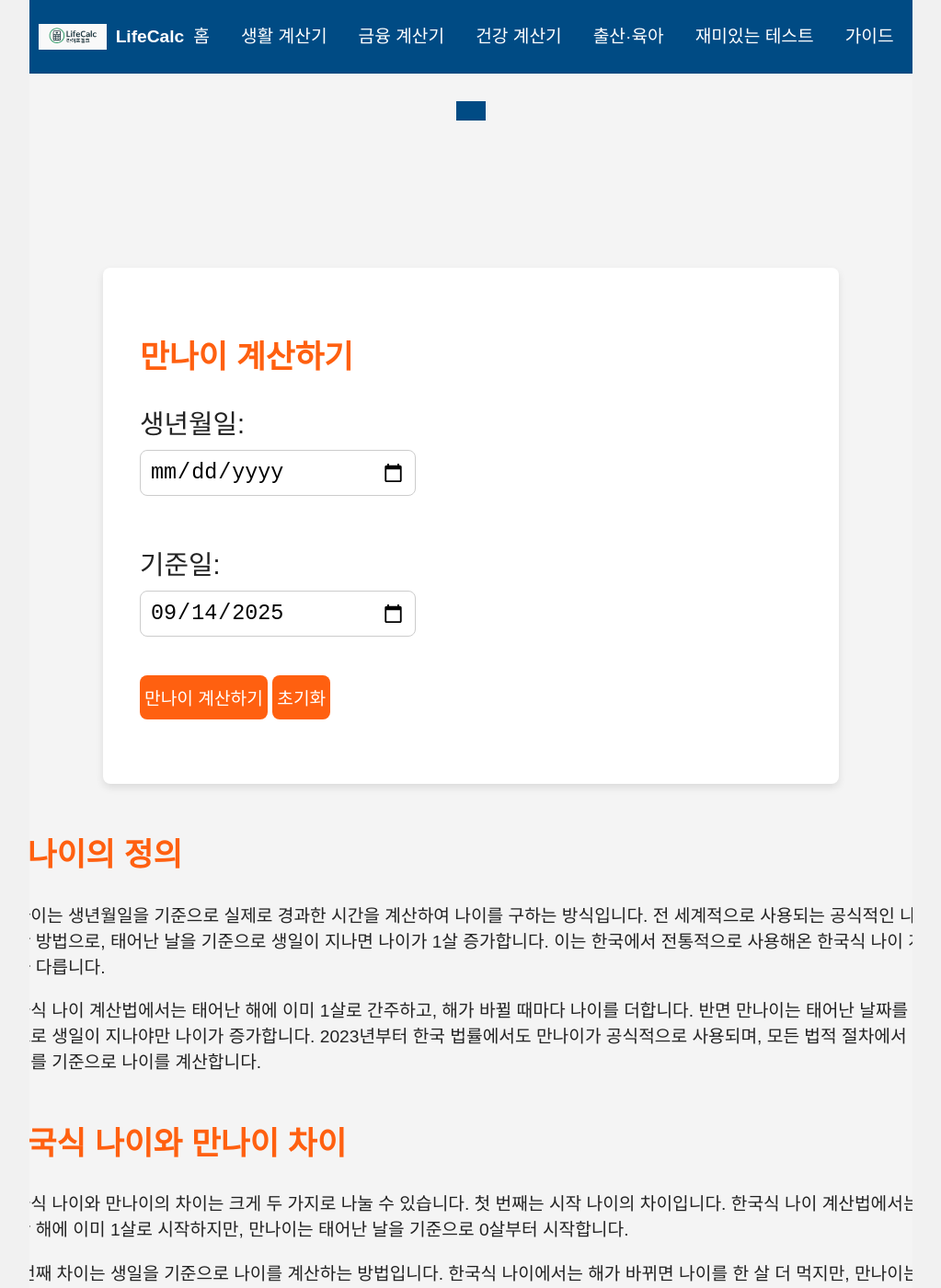
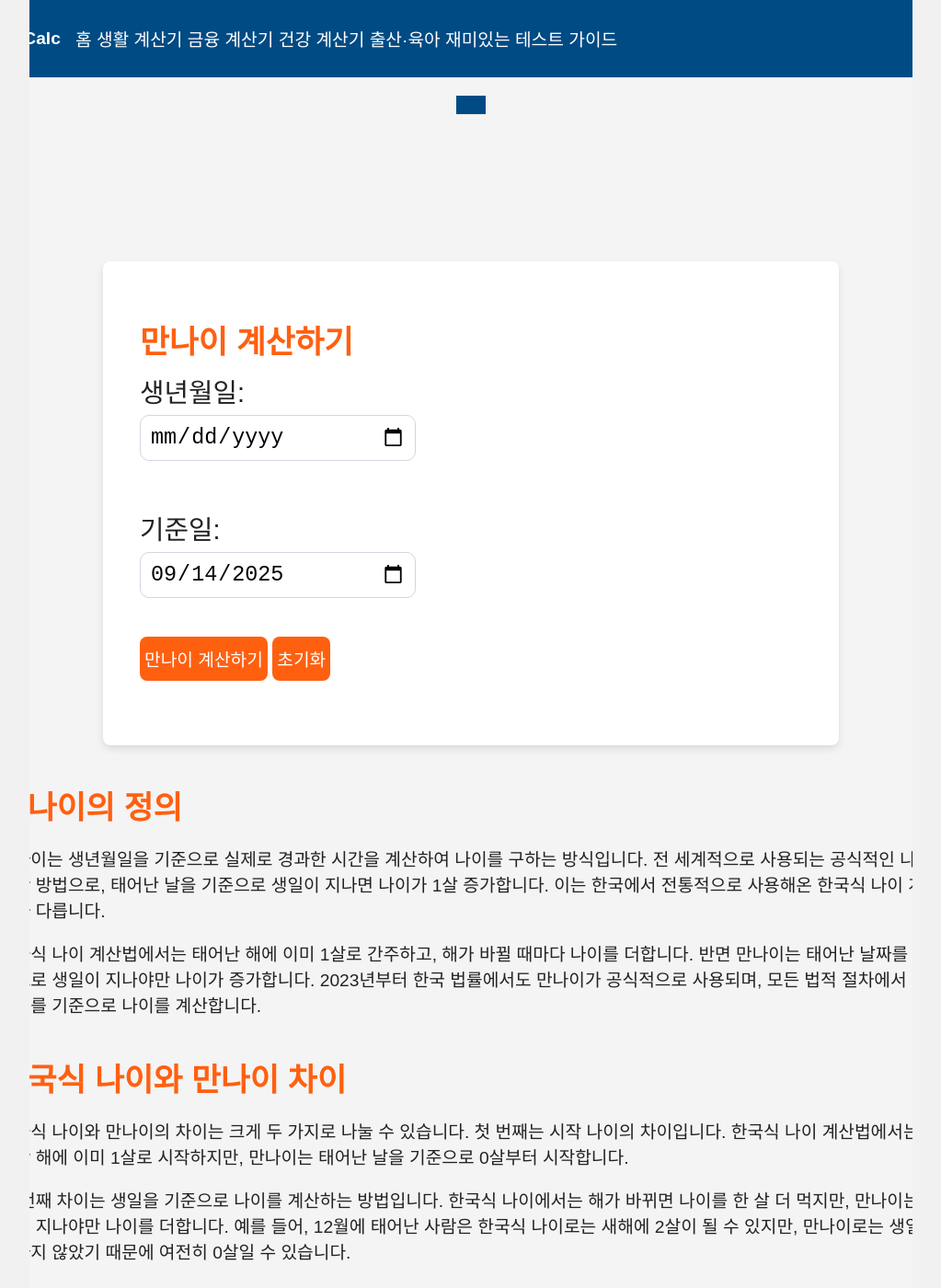
Before and after one commit to khai-lang/LifeCalc, a Jekyll site: the page built from index.html, in a window 1280 px wide and 1400 px high. Shown: the whole window at 92% size, without its empty margins (128-1151 px from the left). Built offline with Jekyll 4.4.1, drawn with Linux system fonts in a browser that asks for light colours.

Commit message:
Update default.html

```diff
--- a/_layouts/default.html
+++ b/_layouts/default.html
@@ -3,145 +3,119 @@
 <head>
   <meta charset="utf-8">
   <title>{{ page.title }} | {{ site.title }}</title>
-  <script async src="https://pagead2.googlesyndication.com/pagead/js/adsbygoogle.js?client=ca-pub-3758454239921831"
-     crossorigin="anonymous"></script>
   <meta name="viewport" content="width=device-width, initial-scale=1">
   <meta name="description" content="{{ page.description | default: site.description }}">
   {% seo %}
+
+  <!-- Adsense (사이트 전체 1회) : 필요 없으면 제거 -->
+  <script async src="https://pagead2.googlesyndication.com/pagead/js/adsbygoogle.js?client=ca-pub-3758454239921831" crossorigin="anonymous"></script>
+
   <style>
-.ad-box{
-  max-width: 728px;   /* 최대 크기 (PC 기준) */
-  margin: 20px auto;  /* 가운데 정렬 + 위아래 여백 */
-}
+    /* ====== 디자인 변수 (여기만 바꾸면 전체가 바뀝니다) ====== */
+    :root{
+      --brand:#0b4c74;         /* 헤더 배경 */
+      --brand-ink:#ffffff;     /* 헤더 글자 */
+      --accent:#ff6a00;        /* 포인트(제목/버튼) */
+      --text:#222; --muted:#6b7280; --bg:#f5f7fa; --card:#fff; --line:#e6ebf0;
+      --max:1100px;            /* 본문 최대 너비 */
+      --nav-size:18px;         /* 헤더 메뉴 글자 크기 */
+      --nav-h:64px;            /* 헤더 높이 */
+      --hero-h1:32px;          /* 페이지 메인 제목 */
+      --hero-h2:22px;          /* 섹션 제목 */
+      --radius:14px;
+    }
 
-    :root{
-      --brand:#0b4c74; --text:#222; --bg:#fff; --muted:#f6f7f9; --line:#e9eef2;
+    *{box-sizing:border-box}
+    html,body{margin:0;background:var(--bg);color:var(--text);font-family:system-ui,-apple-system,Segoe UI,Roboto,Apple SD Gothic Neo,Noto Sans KR,sans-serif}
+    a{color:inherit;text-decoration:none}
+
+    /* 공통 컨테이너 */
+    .wrap{max-width:var(--max);margin:0 auto;padding:0 16px}
+    main{max-width:var(--max);margin:0 auto;padding:24px 16px}
+
+    /* 헤더 (풀폭) */
+    header{position:sticky;top:0;z-index:1000;background:var(--brand);color:var(--brand-ink);box-shadow:0 1px 0 rgba(0,0,0,.06)}
+    .header-wrap{max-width:none;width:100%;padding:0 20px;height:var(--nav-h);display:flex;align-items:center;gap:16px}
+    .brand{display:flex;align-items:center;gap:10px;font-weight:700}
+    .brand img{height:28px;width:auto;display:block}
+
+    /* 네비게이션 (데스크톱 가로 + 드롭다운) */
+    nav.site-nav{margin-left:auto}
+    .nav-ul{list-style:none;margin:0;padding:0;display:flex;gap:8px;align-items:center;font-size:var(--nav-size)}
+    .nav-ul>li>a,.nav-ul>li>button{
+      color:var(--brand-ink);padding:10px 12px;border-radius:10px;background:transparent;border:0;cursor:pointer;font:inherit
     }
-    *{box-sizing:border-box}
-    html,body{margin:0;padding:0;background:var(--bg);color:var(--text);font-family:system-ui,-apple-system,Segoe UI,Roboto,Apple SD Gothic Neo,Noto Sans KR,sans-serif}
-    a{text-decoration:none;color:inherit}
-    .wrap{max-width:1100px;margin:0 auto;padding:10px 16px}
-    /* Header */
-    header{position:sticky;top:0;background:var(--brand);color:#fff;z-index:1000;border-bottom:1px solid rgba(0,0,0,.06)}
-    .brand{display:flex;align-items:center;gap:10px;font-weight:700}
-    .brand img{height:26px;width:26px}
-    .nav-bar{display:flex;align-items:center;justify-content:space-between}
-    /* Burger */
+    .nav-ul>li>a:hover,.nav-ul>li>button:hover{background:rgba(255,255,255,.12)}
+    /* 드롭다운 */
+    .drop{position:relative}
+    .drop .menu{
+      position:absolute;left:0;top:calc(100% + 8px);min-width:220px;background:#fff;color:#111;border:1px solid var(--line);
+      border-radius:12px;box-shadow:0 10px 30px rgba(0,0,0,.08);padding:8px;display:none
+    }
+    .drop:hover .menu,.drop:focus-within .menu{display:block}
+    .menu a{display:block;padding:10px 12px;border-radius:8px}
+    .menu a:hover{background:#f6f7f9}
+
+    /* 모바일: 버거 & 아코디언 드롭다운 */
     #nav-toggle{display:none}
-    .burger{display:none;font-size:24px;cursor:pointer;padding:6px 10px}
-    nav.nav{display:flex;gap:14px;align-items:center}
-    nav.nav>a{color:#fff;padding:8px 10px;border-radius:8px}
-    nav.nav>a:hover{background:rgba(255,255,255,.12)}
-    /* Responsive */
+    .burger{display:none;color:#fff;font-size:24px;padding:6px 10px;cursor:pointer}
     @media (max-width:940px){
-      .burger{display:block;color:#fff}
-      nav.nav{display:none;flex-direction:column;align-items:flex-start;background:var(--brand);border-top:1px solid rgba(255,255,255,.15);margin-top:8px}
-      #nav-toggle:checked + label + nav.nav{display:flex}
-      nav.nav>a{padding:10px 12px;width:100%}
+      .burger{display:block;margin-left:auto}
+      nav.site-nav{display:none;position:absolute;left:0;right:0;top:var(--nav-h);background:var(--brand);padding:10px 12px;border-bottom:1px solid rgba(255,255,255,.15)}
+      #nav-toggle:checked ~ nav.site-nav{display:block}
+      .nav-ul{flex-direction:column;align-items:flex-start;gap:6px}
+      .drop .menu{position:static;display:block;background:transparent;color:#fff;border:0;box-shadow:none;padding:0;margin-left:8px}
+      .menu a{padding:8px 10px;color:#fff;border-radius:8px}
+      .menu a:hover{background:rgba(255,255,255,.12)}
     }
-    /* Main */
-    main{max-width:1100px;margin:0 auto;padding:22px 16px}
-    .grid{display:grid;grid-template-columns:repeat(auto-fill,minmax(260px,1fr));gap:14px}
-    .card{border:1px solid var(--line);border-radius:14px;padding:14px;background:#fff}
-    .btn{display:inline-block;margin-top:8px;padding:8px 12px;border:1px solid #ddd;border-radius:999px}
-    label{display:block;margin:10px 0}
-    input,select,button{padding:8px;border:1px solid #ccc;border-radius:8px}
-    form button{cursor:pointer}
-    .note{background:#f7fbff;border:1px solid #dfeeff;border-radius:10px;padding:12px;margin:16px 0}
-    /* Footer */
-    footer{border-top:1px solid var(--line);background:var(--muted);margin-top:28px}
-    footer .foot{display:flex;align-items:center;justify-content:space-between;gap:12px}
-    .muted{opacity:.7}
 
-    /* --- enforce horizontal nav --- */
-nav.nav{display:flex !important; flex-direction:row !important; align-items:center !important; gap:14px !important; flex-wrap:wrap}
-nav.nav a{display:inline-block !important; white-space:nowrap !important; padding:8px 10px; max-width:none !important; width:auto !important; line-height:1.2}
-@media (max-width:940px){
-  nav.nav{display:none !important}
-  #nav-toggle:checked + label + nav.nav{display:flex !important}
-}
+    /* 카드/폼 공통 */
+    .card{background:var(--card);border:1px solid var(--line);border-radius:var(--radius);padding:18px}
+    .btn{display:inline-block;padding:10px 14px;border-radius:999px;border:1px solid #ddd}
+    label{display:block;margin:10px 0 6px}
+    input,select,button{padding:10px;border:1px solid #cfd7df;border-radius:10px;font-size:16px}
+    form button{cursor:pointer;background:var(--accent);color:#fff;border:0}
+    .note{background:#f7fbff;border:1px solid #dfeeff;border-radius:12px;padding:12px;margin:16px 0}
 
-/* === NAV: 데스크톱 가로 고정 === */
-nav.nav{
-  display:flex !important;
-  flex-direction:row !important;
-  align-items:center !important;
-  gap:14px !important;
-  flex-wrap:wrap;
-}
-nav.nav a{
-  display:inline-block !important;
-  white-space:nowrap !important;
-  padding:8px 10px;
-  max-width:none !important;
-  width:auto !important;
-  line-height:1.2;
-  /* 혹시 테마가 세로쓰기 강제하면 아래 줄이 막아줍니다 */
-  writing-mode:horizontal-tb !important;
-}
+    /* 제목 톤(홈과 동일) */
+    h1{font-size:var(--hero-h1);margin:6px 0 18px}
+    h2{font-size:var(--hero-h2);margin:20px 0 10px}
+    .accent{color:var(--accent);font-weight:800}
 
-/* === NAV: 모바일 버거 메뉴 === */
-#nav-toggle{display:none}
-.burger{display:none; font-size:24px; cursor:pointer; padding:6px 10px; color:#fff}
-
-@media (max-width:940px){
-  .burger{display:block}
-  nav.nav{
-    display:none !important;              /* 기본 접힘 */
-    flex-direction:column !important;     /* 세로로 펼침 */
-    align-items:flex-start !important;
-    gap:8px !important;
-    margin-top:8px;
-  }
-  #nav-toggle:checked + label + nav.nav{
-    display:flex !important;              /* 체크되면 보이기 */
-  }
-  nav.nav a{width:100%}
-}
-
-/* 헤더는 풀폭(처음 이미지처럼) */
-.header-wrap{
-  max-width:none; width:100%; margin:0;
-  padding:12px 24px;
-  display:flex; align-items:center; justify-content:space-between;
-}
-
-
+    /* 광고 블록 중앙 정렬 */
+    .ad-box{max-width:728px;margin:20px auto}
+    /* 푸터 */
+    footer{border-top:1px solid var(--line);background:#fff;margin-top:28px}
+    footer .foot{max-width:var(--max);margin:0 auto;padding:12px 16px;color:var(--muted);display:flex;justify-content:space-between}
   </style>
 </head>
 <body>
+
+  <!-- 헤더 -->
   <header>
-    <div class="wrap nav-bar">
+    <div class="header-wrap">
       <a class="brand" href="/">
-  <img src="/images/logo.png" alt="LifeCalc 로고" style="height:28px;width:auto;">
-  <span>{{ site.title | default: "LifeCalc" }}</span>
-</a>
+        <img src="/images/logo.png" alt="LifeCalc 로고">
+        <span>{{ site.title | default: "LifeCalc" }}</span>
+      </a>
 
-<input id="nav-toggle" type="checkbox" aria-label="메뉴 열기">
-<label for="nav-toggle" class="burger" aria-hidden="true">☰</label>
+      <label for="nav-toggle" class="burger" aria-label="메뉴 열기">☰</label>
+      <input id="nav-toggle" type="checkbox" aria-label="메뉴 토글">
 
-<nav class="nav">
-  <a href="/">홈</a>
-  <a href="/life/">생활 계산기</a>
-  <a href="/finance/">금융 계산기</a>
-  <a href="/health/">건강 계산기</a>
-  <a href="/family/">출산·육아</a>
-  <a href="/fun/">재미있는 테스트</a>
-  <a href="/guide/">가이드</a>
-</nav>
-
+      {% include nav.html %}
     </div>
-
   </header>
 
+  <!-- 본문 -->
   <main class="wrap">
     {{ content }}
   </main>
 
+  <!-- 푸터 -->
   <footer>
-    <div class="wrap foot">
-      <div class="muted">© {{ "now" | date: "%Y" }} {{ site.title | default: "LifeCalc 생활 계산기" }} · All rights reserved.</div>
-      <a class="muted" href="/guide/">가이드</a>
+    <div class="foot">
+      <div>© {{ "now" | date: "%Y" }} LifeCalc · All rights reserved.</div>
+      <a href="/guide/">가이드</a>
     </div>
   </footer>
 </body>
```
